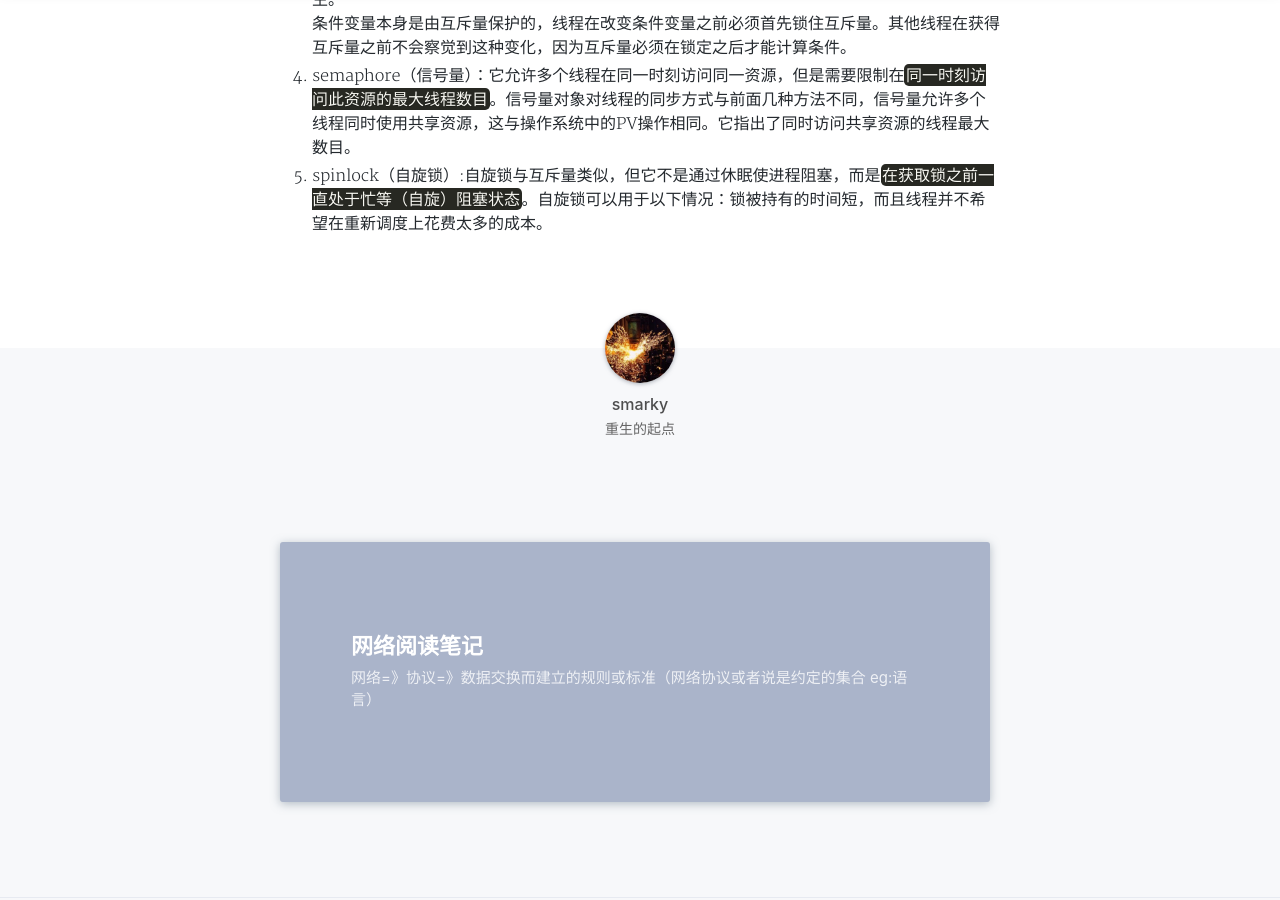
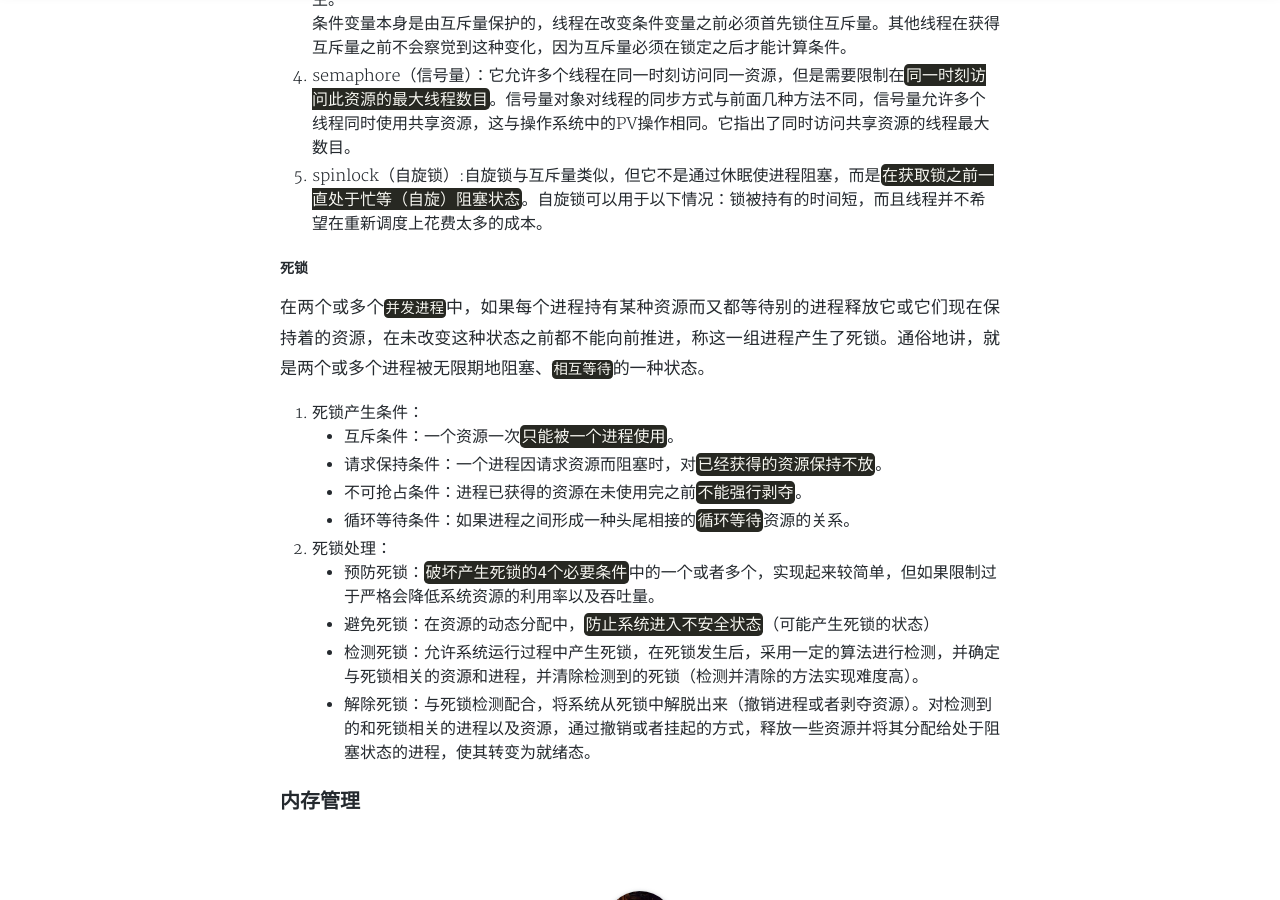
Before and after one commit to smakry/smakry.github.io, a Jekyll site: the page built from _posts/2019-09-17-操作系统阅读笔记.md, in a window 1280 px wide and 900 px high, scrolled down 5081 px. Built offline with Jekyll 4.4.1, drawn with Linux system fonts in a browser that asks for light colours; nearby versions of some CDN libraries; comment, search, counter and statistics services are not loaded; a style sheet for code colours, icons or effects is not loaded; some of the changed text lies outside the part shown.

Commit message:
operator system

```diff
--- a/_posts/2019-09-17-操作系统阅读笔记.md
+++ b/_posts/2019-09-17-操作系统阅读笔记.md
@@ -42,7 +42,7 @@ https://www.cnblogs.com/xdyixia/p/9274909.html
 
 3. 队列：就绪队列、等待（阻塞）队列
 
-##### CPU调度算法（在就绪队列中怎么挑选进程让CPU执行）
+##### CPU调度算法（在就绪队列中怎么**挑选进程**让CPU执行）
 
 - 周转时间：从开始申请执行任务，到执行`任务完成`。
 - 响应时间：从开始申请执行任务，到`开始执行`任务。
@@ -100,7 +100,7 @@ pipe、file、msg、shm、sem、signal、socket
 3. msg（Message Queue，消息队列）：消息队列是由消息的链表，`存放在内核中`并由`消息队列标识符标识`。消息队列克服了传递信息少、管道只能承载无格式字节流以及缓冲区大小受限制等缺点。
 4. shm（Shared Memory，共享内存）：共享内存就是`映射一段能被其他进程所访问的内存`，这段共享内存由一个进程创建，但多个进程都可以访问。`共享内存是最快的IPC方式`，它是针对其他进程间通信方式运行效率低而专门设计的。它往往与其他通信机制，如信号量，配合使用，来实现进程间的同步和通信。
 5. sem（Semaphore，信号量）：`信号量是一个计数器`，可以用来控制多个进程对共享资源的访问。它`常作为一种锁机制`，防止某进程正在访问共享资源时，其他进程也访问该资源。因此，主要作为进程间以及同一进程内不同线程之间的同步手段。
-6. signal/sinal（信号）:用于通知接收进程某个事件已经发生。
+6. signal/sinal（信号）:用于通知接收进程某个事件已经发生需要处理。
 - 信号通信的目的:`某某事件发生，此时需要处理什么`。
 - 进程间（可以是不相关的进程）传递信号场景：`信号又被称之为中断`，需要处理什么（对应的是中断处理函数），此时设置断点，形参入栈，`保存现场信息`，然后去执行中断处理函数，当处理完成之后，恢复现场信息，程序继续往下执行。
 7. socket（套接字）:`网络之间`不同进程间（可以不同机器）通信，属于网络编程部分。
@@ -119,3 +119,20 @@ mutex（互斥量）、rwlock（读写锁）、cond（条件变量）、semaphor
 条件变量本身是由互斥量保护的，线程在改变条件变量之前必须首先锁住互斥量。其他线程在获得互斥量之前不会察觉到这种变化，因为互斥量必须在锁定之后才能计算条件。
 4. semaphore（信号量）：它允许多个线程在同一时刻访问同一资源，但是需要限制在`同一时刻访问此资源的最大线程数目`。信号量对象对线程的同步方式与前面几种方法不同，信号量允许多个线程同时使用共享资源，这与操作系统中的PV操作相同。它指出了同时访问共享资源的线程最大数目。
 5. spinlock（自旋锁）:自旋锁与互斥量类似，但它不是通过休眠使进程阻塞，而是`在获取锁之前一直处于忙等（自旋）阻塞状态`。自旋锁可以用于以下情况：锁被持有的时间短，而且线程并不希望在重新调度上花费太多的成本。
+
+##### 死锁
+
+在两个或多个`并发进程`中，如果每个进程持有某种资源而又都等待别的进程释放它或它们现在保持着的资源，在未改变这种状态之前都不能向前推进，称这一组进程产生了死锁。通俗地讲，就是两个或多个进程被无限期地阻塞、`相互等待`的一种状态。
+
+1. 死锁产生条件：
+    - 互斥条件：一个资源一次`只能被一个进程使用`。
+    - 请求保持条件：一个进程因请求资源而阻塞时，对`已经获得的资源保持不放`。
+    - 不可抢占条件：进程已获得的资源在未使用完之前`不能强行剥夺`。
+    - 循环等待条件：如果进程之间形成一种头尾相接的`循环等待`资源的关系。
+2. 死锁处理：
+    - 预防死锁：`破坏产生死锁的4个必要条件`中的一个或者多个，实现起来较简单，但如果限制过于严格会降低系统资源的利用率以及吞吐量。
+    - 避免死锁：在资源的动态分配中，`防止系统进入不安全状态`（可能产生死锁的状态）
+    - 检测死锁：允许系统运行过程中产生死锁，在死锁发生后，采用一定的算法进行检测，并确定与死锁相关的资源和进程，并清除检测到的死锁（检测并清除的方法实现难度高）。
+    - 解除死锁：与死锁检测配合，将系统从死锁中解脱出来（撤销进程或者剥夺资源）。对检测到的和死锁相关的进程以及资源，通过撤销或者挂起的方式，释放一些资源并将其分配给处于阻塞状态的进程，使其转变为就绪态。
+
+### 内存管理
```
